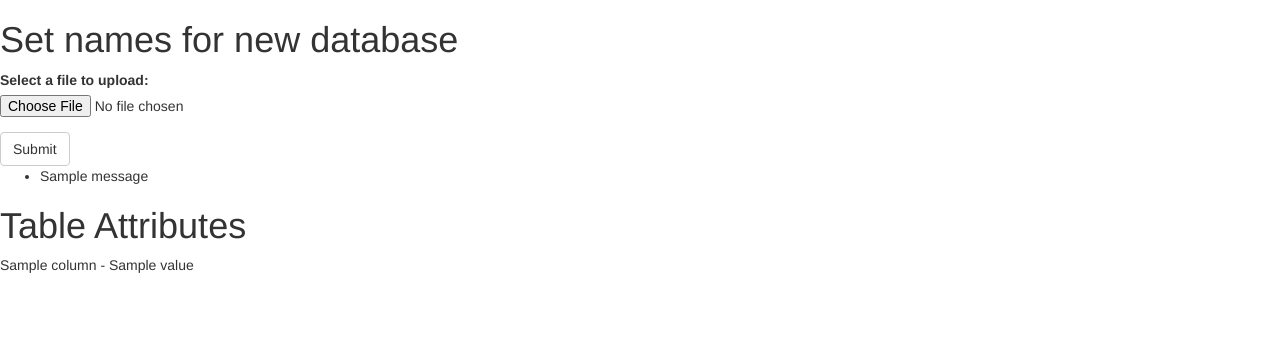
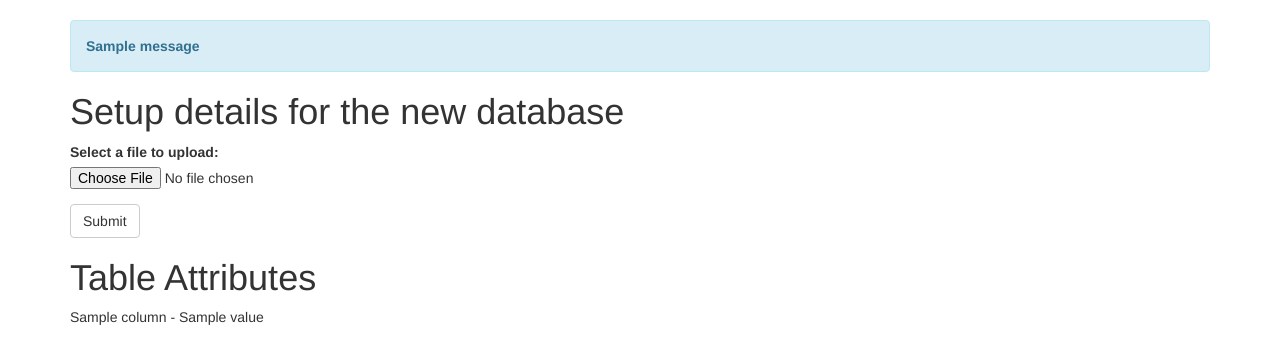
Before and after one commit to alexkelley/SQLite_Utilities, a Flask app: template templates/primary_key.html in a window 1280 px wide. Shown: the part 52-416 px from the top of the page. Run offline with Flask 2, Linux system fonts and the light colour scheme; the template is opened without the code that fills it: values that come from a table or form of the project are taken from there, most other values are stand-ins (such as "Sample title", 1, 10 or a date in 2020); one stand-in notice (Sample message) is shown; some libraries are stand-ins or nearby versions.

Commit message:
fixed paged templates to inherit csv_base.html

```diff
--- a/csv_to_sqlite_web.py
+++ b/csv_to_sqlite_web.py
@@ -33,6 +33,7 @@ bootstrap = Bootstrap(app)
 
 @app.route('/', methods=['GET', 'POST'])
 def index():
+
     form = UploadForm()
 
     if request.method == 'POST':
@@ -67,8 +68,6 @@ def index():
 
 @app.route('/column_names', methods=['GET', 'POST'])
 def column_names():
-    ## https://stackoverflow.com/questions/22203159/generate-a-dynamic-form-using-flask-wtf-and-sqlalchemy
-    ## http://wtforms.readthedocs.io/en/latest/specific_problems.html
 
     # Getting objects back from pickle
     with open(session['pickle_file'], 'rb') as f:
--- a/templates/csv_base.html
+++ b/templates/csv_base.html
@@ -23,6 +23,8 @@
 
 {% block content %}
 
+<div class="container">
+
  {% with messages = get_flashed_messages() %}
 
   {% if messages %}
@@ -33,8 +35,10 @@
    </div>
   {% endif %}
 
- {% endwith %}
+   {% endwith %}
 
- {% block csv_content %}{% endblock %}
+   {% block csv_content %}{% endblock %}
+
+</div>
 
 {% endblock %}
--- a/templates/index.html
+++ b/templates/index.html
@@ -3,7 +3,6 @@
 {% block title %}CSV Parser - Index{% endblock %}
 
 {% block csv_content %}
-<div class="container">
 
   <h1>Upload a CSV file into a SQLite Database</h1>
   <div class="form-group">
@@ -14,5 +13,4 @@
     </form>
   </div>
 
-</div>
 {% endblock %}
--- a/templates/primary_key.html
+++ b/templates/primary_key.html
@@ -1,48 +1,15 @@
-{% extends "bootstrap/base.html" %}
+{% extends "csv_base.html" %}
 {% import "bootstrap/wtf.html" as wtf %}
 
 {% block title %}CSV Parser - DB Setup{% endblock %}
 
-{% block navbar %}
-<div class="navbar navbar-inverse" role="navigation">
-    <div class="container">
-        <div class="navbar-header">
-            <button type="button" class="navbar-toggle" data-toggle="collapse" data-target=".navbar-collapse">
-                <span class="sr-only">Toggle navigation</span>
-                <span class="icon-bar"></span>
-                <span class="icon-bar"></span>
-                <span class="icon-bar"></span>
-            </button>
-            <a class="navbar-brand" href="/">CSV-to-DB</a>
-        </div>
-        <div class="navbar-collapse collapse">
-            <ul class="nav navbar-nav">
-                <li><a href="/">Home</a></li>
-            </ul>
-        </div>
-    </div>
-</div>
-{% endblock %}
+{% block csv_content %}
 
+  <h1>Setup details for the new database</h1>
 
-{% block content %}
-
-
-  <h1>Set names for new database</h1>
-
-  <div style="width: 50%">
+  <div class="form-group">
   {{ wtf.quick_form(form) }}
   </div>
-
-  {% with messages = get_flashed_messages() %}
-  {% if messages %}
-  <ul class=flashes>
-    {% for message in messages %}
-    <li>{{ message }}</li>
-    {% endfor %}
-  </ul>
-  {% endif %}
-  {% endwith %}
 
   <h1>Table Attributes</h1>
   {% for column_name, value in column_data.items() %}
```
Also changed, not shown: templates/column_names.html (+4 -36 lines), templates/confirmation.html (+2 -23 lines).
